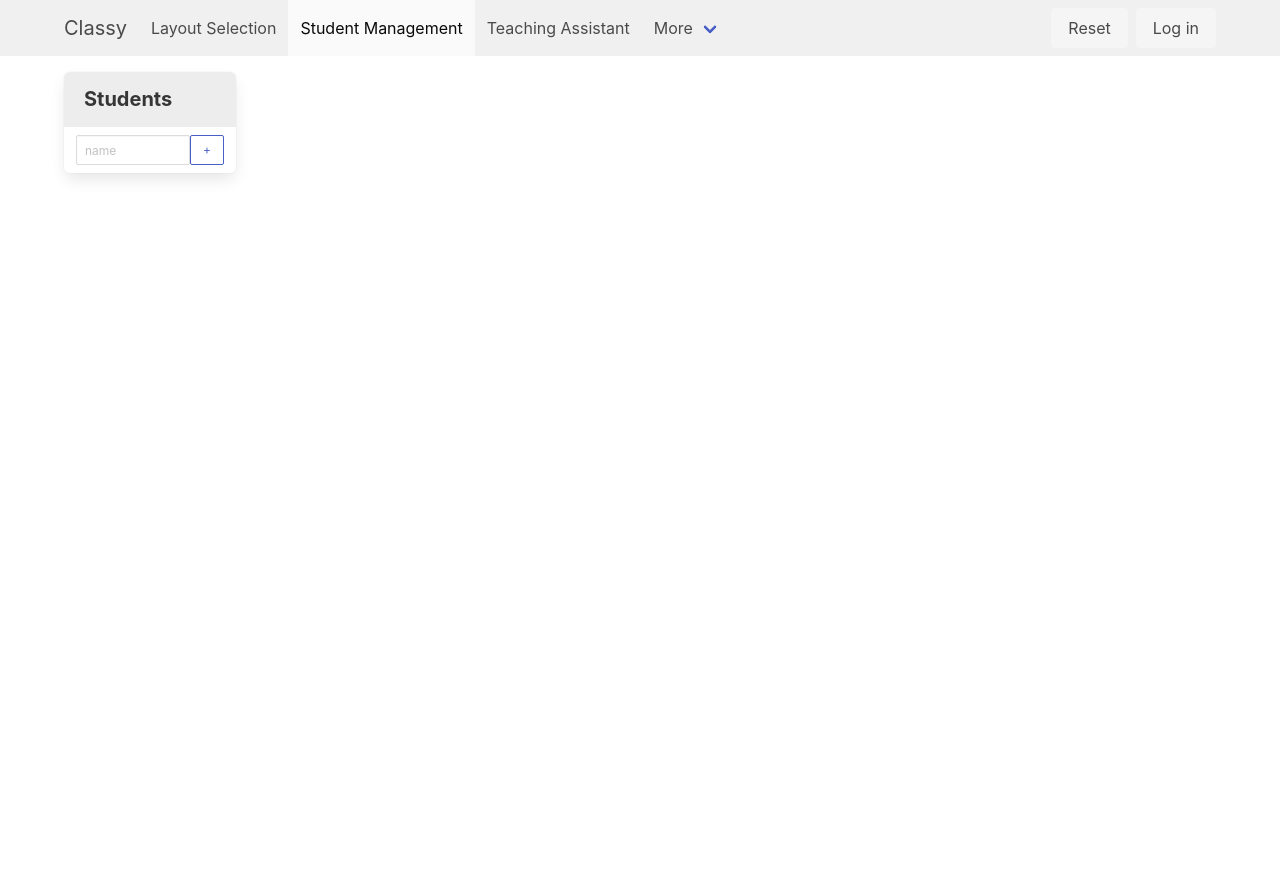
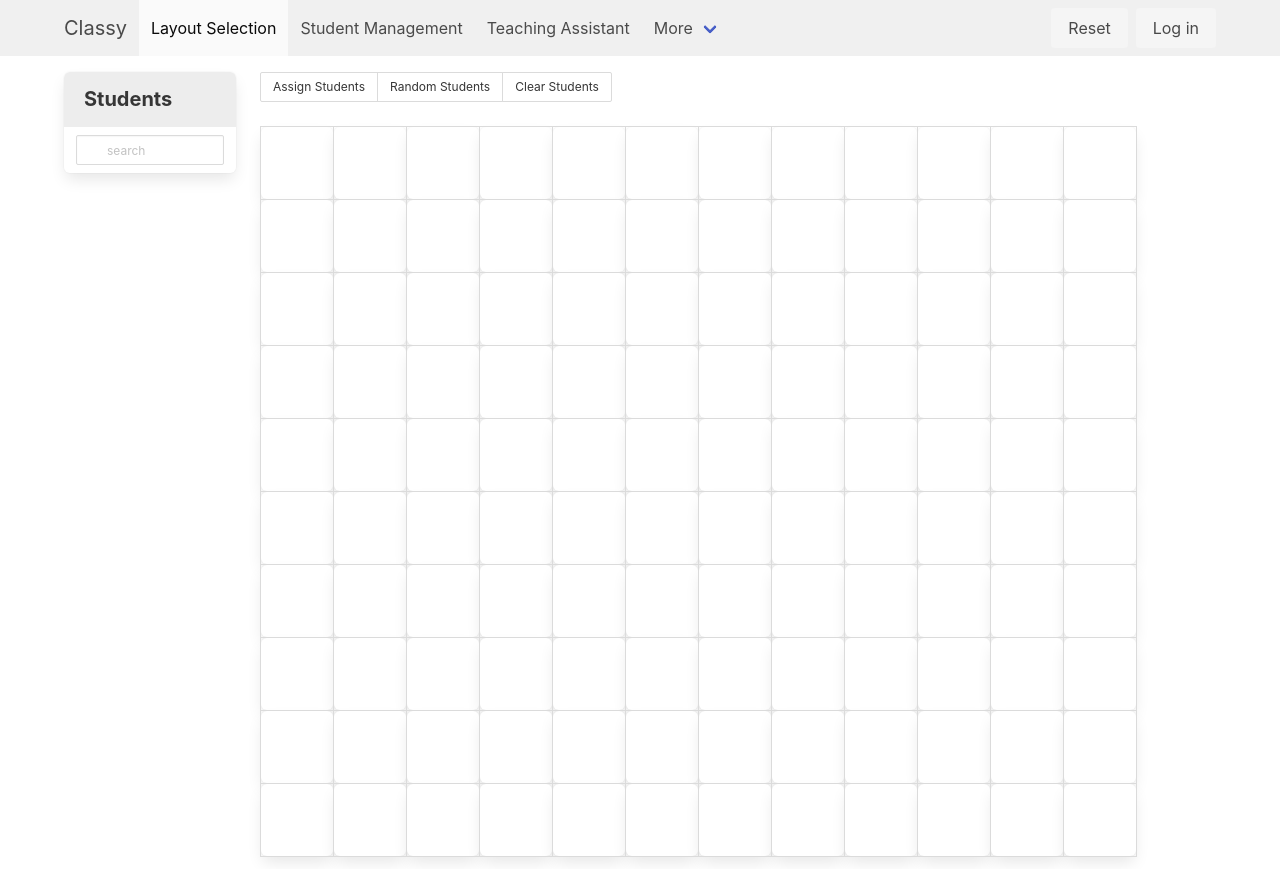
Before and after one commit to nianlu/classy, a React (Create React App) app in the folder client/: page / in a window 1280 px wide. Before the commit the page ends 800 px from the top, so only its background shows below. Built offline with nearby package versions, Linux system fonts and the light colour scheme.

Commit message:
table layout button

```diff
--- a/client/src/container/App.js
+++ b/client/src/container/App.js
@@ -5,7 +5,7 @@ import Nav from './Nav';
 import Body from './Body';
 
 function App() {
-  const [active, setActive] = useState(2);
+  const [active, setActive] = useState(1);
   return (
     <div>
       <Nav act={active} onAct={setActive} />
--- a/client/src/container/Body.sass
+++ b/client/src/container/Body.sass
@@ -1,6 +1,9 @@
 .c-box
-    height: 5rem
-    width: 5rem
+    height: 6vw
+    width: 6vw
+    padding: 0.5vw
+    max-width: 4.5rem
+    max-height: 4.5rem
 
 .c-td
     padding: 0 !important
--- a/client/src/container/SeatManagement.js
+++ b/client/src/container/SeatManagement.js
@@ -56,6 +56,11 @@ function SeatManagement() {
         </nav>
       </div>
       <div className="column">
+        <div class="buttons has-addons">
+          <span class="button is-small">Assign Students</span>
+          <span class="button is-small">Random Students</span>
+          <span class="button is-small">Clear Students</span>
+        </div>
         <table className="table is-bordered">
           <tbody>
           {tables.map((r,i) =>
```
